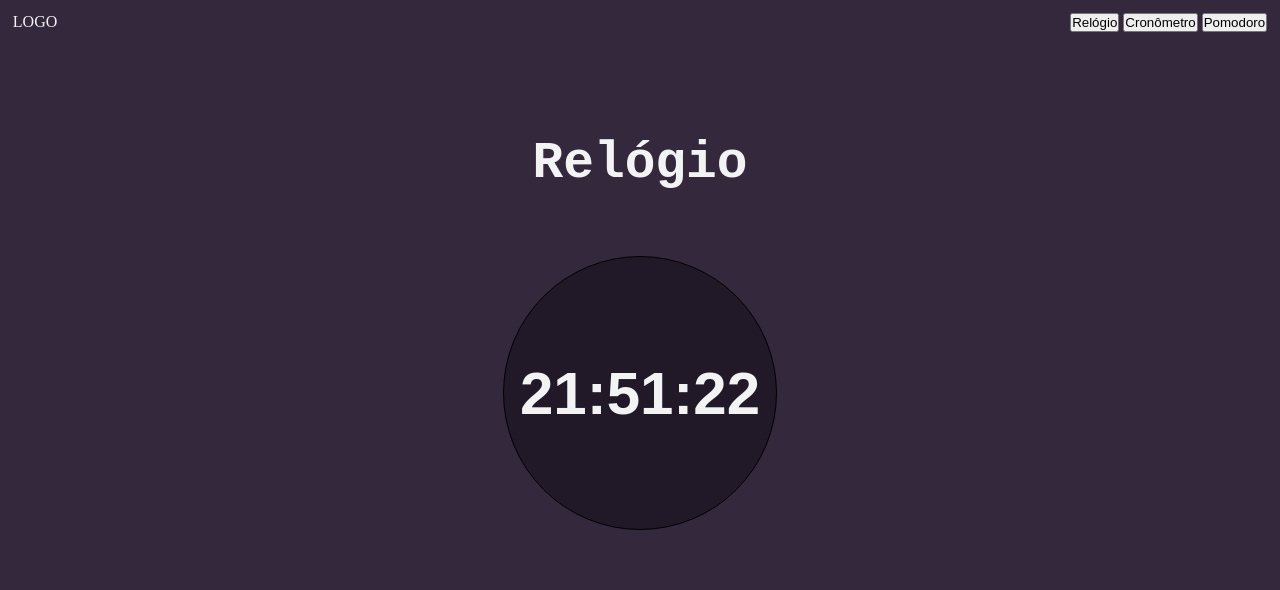
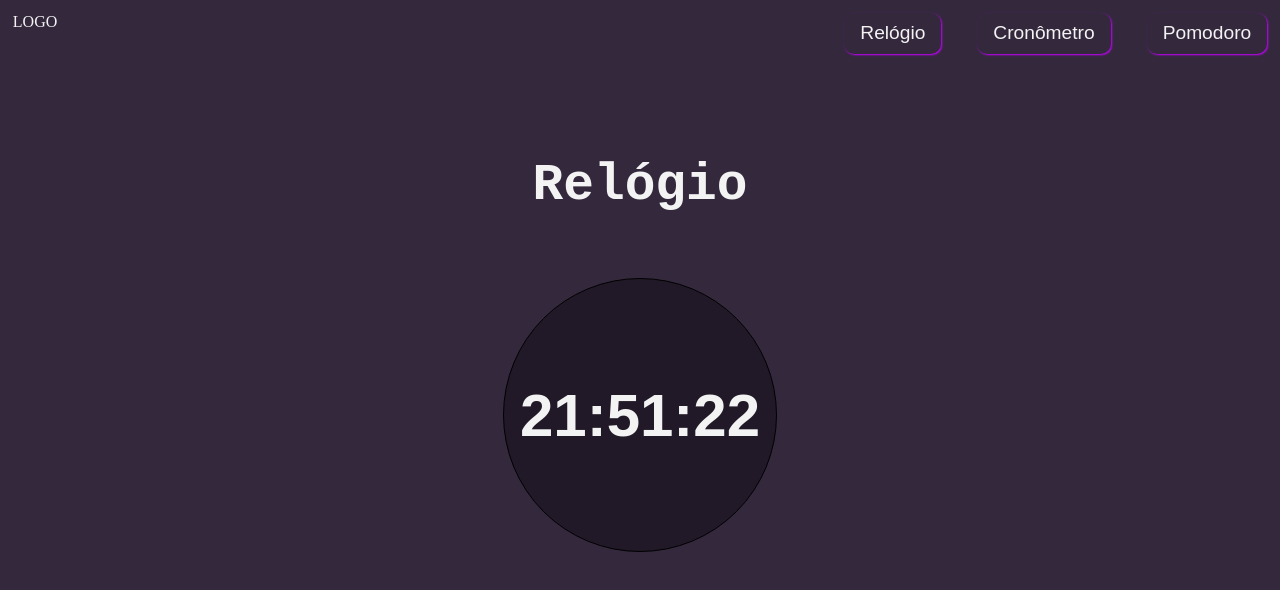
Before and after one commit to Edi-Santos/pomodoro-portfolio, a website: page index.html in a window 1280 px wide. Drawn offline with Linux system fonts and the light colour scheme.

Commit message:
build:(style.css): estilizando botões do <header />

```diff
--- a/style.css
+++ b/style.css
@@ -25,6 +25,24 @@ header {
   justify-content: space-between;
   margin-bottom: 2%;
   padding: 1%;
+}
+
+nav button {
+  background-color: var(--bg-body);
+  border: none;
+  border-radius: 10px;
+  box-shadow: 1px 1px 2px var(--color-text-1);
+  color: var(--color-text-2);
+  font-size: 1.2rem;
+  margin-left: 2rem;
+  padding: 0.6rem 1rem;
+}
+
+nav button:hover {
+  background-color: var(--color-text-2);
+  color: var(--bg-body);
+  cursor: pointer;
+  transition: 0.5s;
 }
 
 main section {
```
